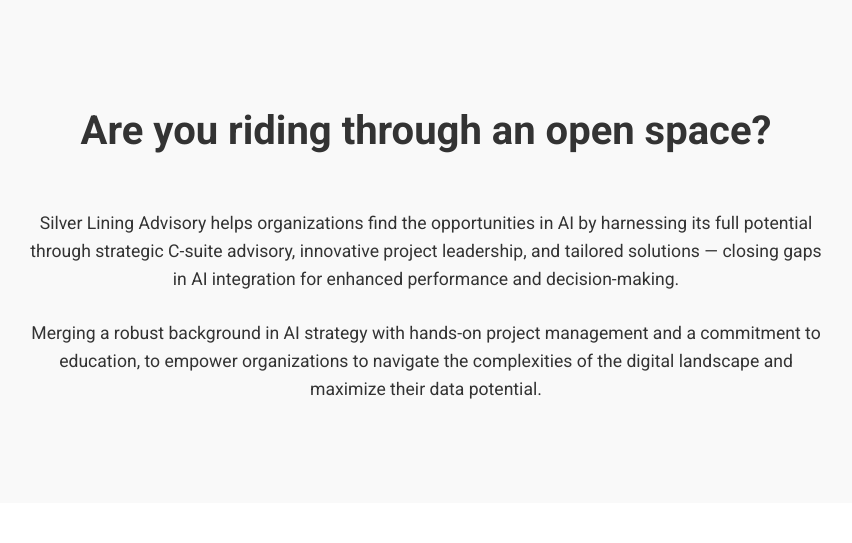
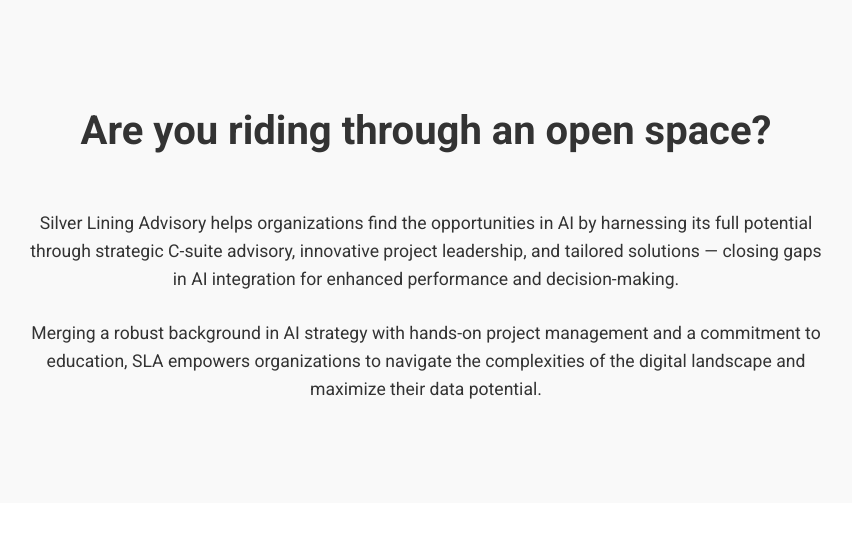
Before and after one commit to smasyn/sla, a Flask app: page / in a window 1280 px wide. Shown: the part 801-1344 px from the top of the page, without its empty margins (214-1066 px from the left). Run offline with Flask 3, Linux system fonts and the light colour scheme; parts of the project's set-up code (start-up, migrations or seed data) failed here and were passed over.

Commit message:
Add files via upload

```diff
--- a/templates/index.html
+++ b/templates/index.html
@@ -53,7 +53,7 @@
             </p>
             <br>
             <p>
-                Merging a robust background in AI strategy with hands-on project management and a commitment to education, to empower organizations to navigate the complexities of the digital landscape and maximize their data potential.
+                Merging a robust background in AI strategy with hands-on project management and a commitment to education, SLA empowers organizations to navigate the complexities of the digital landscape and maximize their data potential.
             </p>
         </div>
     </section>
@@ -117,7 +117,7 @@
                     <p>"AI-Powered Real Estate Assistant"</p>
                     <br>
                     <p>A chatbot designed to streamline the real estate discovery process. Users interact with a digital leaflet, enabling them to explore property details, specify preferences, and receive tailored property recommendations in real-time.</p>
-                    <a href="./usecase-1" class="btn">Demo</a>
+                    <a href="./usecase-1" class="btn">Try it</a>
                 </div>
             </div>
         </div>
```
